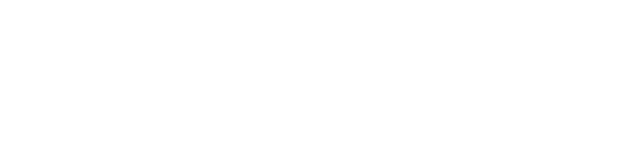
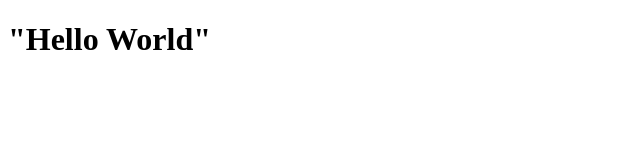
Before and after one commit to Skyfe24/htmlcss-hello, a plain HTML site: page index.html in a window 1280 px wide. Shown: the whole page, without its empty margins (0-640 px from the left). Drawn offline with Linux system fonts and the light colour scheme.

Commit message:
Hello World nel body

```diff
--- a/index.html
+++ b/index.html
@@ -4,9 +4,9 @@
     <meta charset="UTF-8">
     <meta http-equiv="X-UA-Compatible" content="IE=edge">
     <meta name="viewport" content="width=device-width, initial-scale=1.0">
-    <title>"Hello World"</title>
+    <title></title>
 </head>
 <body>
-
+    <h1>"Hello World"</h1>
 </body>
 </html>
```
